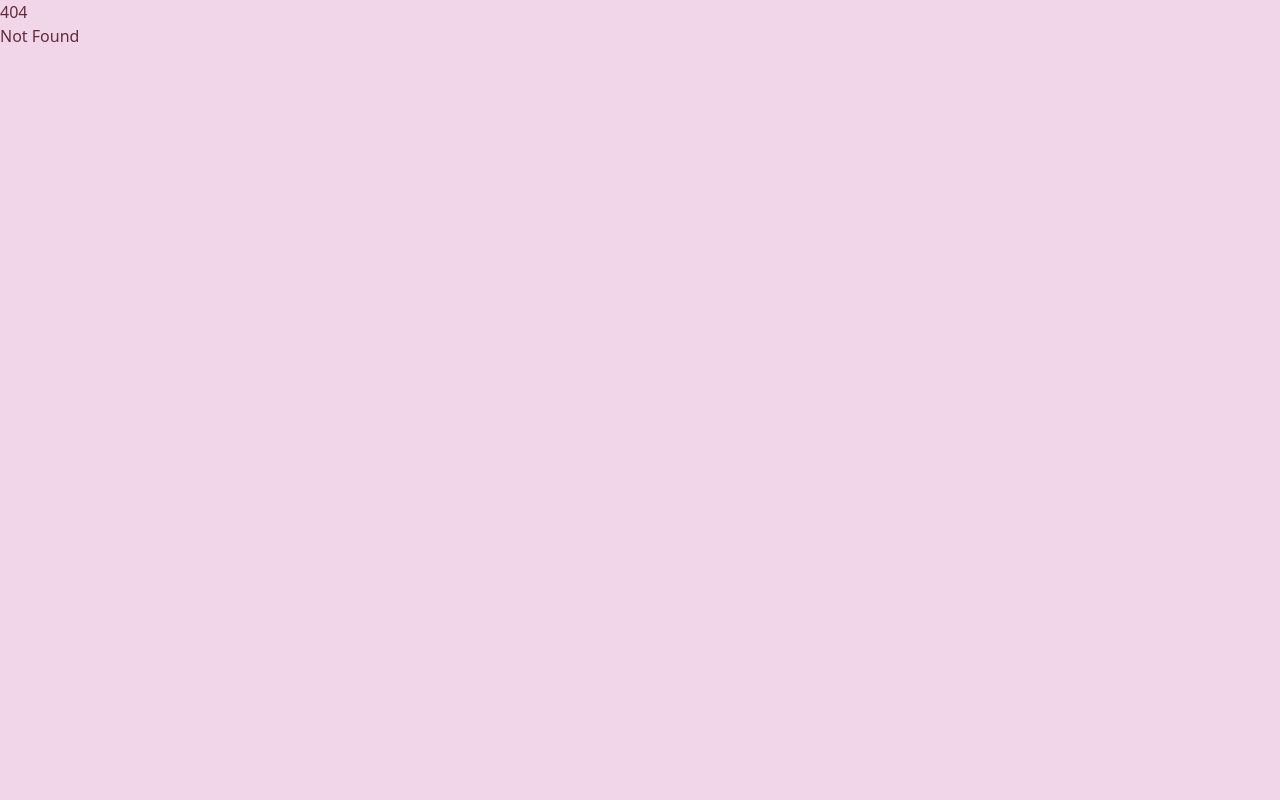
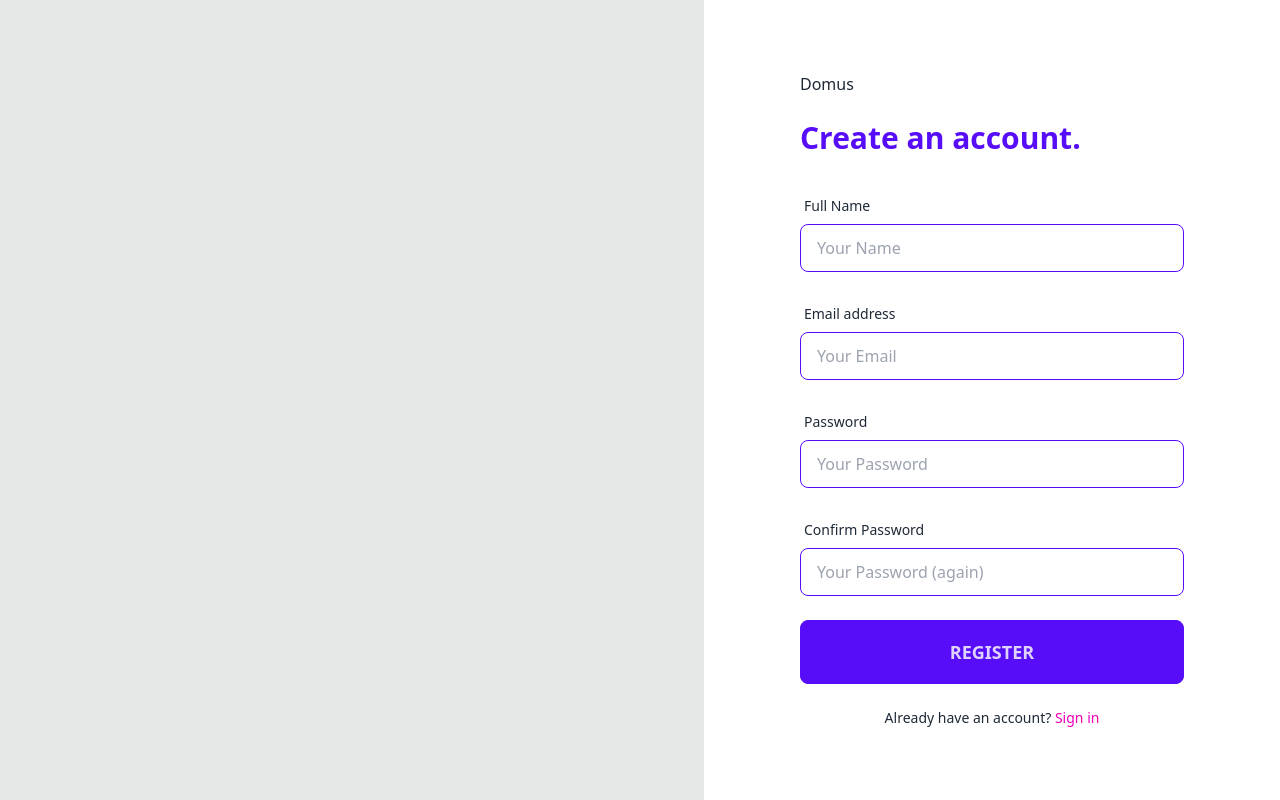
Before and after one commit to j-chad/domus, a SvelteKit app in the folder web/: page /auth/register in a window 1280 px wide. Before the commit this address had no page. Built offline with nearby package versions, Linux system fonts and the light colour scheme.

Commit message:
add register and error page

```diff
--- a/web/src/app.html
+++ b/web/src/app.html
@@ -1,5 +1,5 @@
 <!doctype html>
-<html lang="en-nz" data-theme='valentine'>
+<html lang="en-nz" class='h-full'>
 	<head>
 		<meta charset="utf-8" />
 		<link rel="icon" href="%sveltekit.assets%/favicon.png" />
@@ -8,7 +8,7 @@
 		<meta name="description" content="Flat management made easy" />
 		%sveltekit.head%
 	</head>
-	<body data-sveltekit-preload-data="hover">
-		<div style="display: contents">%sveltekit.body%</div>
+	<body data-sveltekit-preload-data="hover" class='h-full'>
+		<div class='contents h-full'>%sveltekit.body%</div>
 	</body>
 </html>
--- /dev/null
+++ b/web/src/routes/+error.svelte
@@ -0,0 +1,38 @@
+<script lang="ts">
+	import { page } from '$app/stores';
+
+	interface ErrorDetails {
+		title: string;
+		description: string;
+	}
+
+	const status = $page.status;
+	const details = getErrorDetails(status);
+
+	function getErrorDetails(status: number): ErrorDetails {
+		if (status === 404) {
+			return {
+				title: 'Page not found',
+				description: "Sorry, we couldn't find the page you’re looking for."
+			};
+		} else {
+			return {
+				title: 'Unknown error occurred',
+				description: 'Sorry, something went wrong.'
+			};
+		}
+	}
+</script>
+
+<main class="grid min-h-full place-items-center bg-base-100 px-6 py-24 sm:py-32 lg:px-8">
+	<div class="text-center">
+		<p class="text-base-content text-base font-semibold">{status}</p>
+		<h1 class="mt-4 text-3xl font-bold tracking-tight text-error sm:text-5xl">{details.title}</h1>
+		<p class="mt-6 text-base text-base-content leading-7">
+			{details.description}
+		</p>
+		<div class="mt-10 flex items-center justify-center gap-x-6">
+			<a href="/" class="btn btn-primary">Go back home</a>
+		</div>
+	</div>
+</main>
--- a/web/src/routes/+page.svelte
+++ b/web/src/routes/+page.svelte
@@ -1,12 +1,21 @@
 <script lang="ts">
+	const THEMES = ['light', 'dark', 'valentine'];
+
+	function changeTheme() {
+		// theme is changed via data-theme attribute on the html tag
+		const html = document.querySelector('html');
+		if (!html) throw new Error('html tag not found');
+
+		const currentTheme = html.getAttribute('data-theme');
+		const nextTheme = THEMES[(THEMES.indexOf(currentTheme ?? 'light') + 1) % THEMES.length];
+
+		if (!nextTheme) throw new Error('next theme not found');
+
+		html.setAttribute('data-theme', nextTheme);
+	}
 </script>
 
-<h1>Welcome to SvelteKit</h1>
-<p>Visita <a href="https://kit.svelte.dev">kit.svelte.dev</a> to read the documentation</p>
-
-<div>
-	<a href="/blog">Blog</a>
-	<a href="/about">About</a>
-</div>
-
-<button class="btn">Hello daisyUI</button>
+<a class="btn btn-primary" href="/auth/login">Login</a>
+<a class="btn btn-primary" href="/auth/register">Register</a>
+<a class="btn btn-primary" href="/registeadsar">404</a>
+<button class="btn btn-info" on:click={changeTheme}>Change Theme</button>
--- /dev/null
+++ b/web/src/routes/auth/+layout.svelte
@@ -0,0 +1,10 @@
+<main class="flex overflow-hidden h-full">
+	<div class="lg:block hidden bg-base-300 w-full h-full"></div>
+	<section
+		class="flex flex-col justify-center flex-1 px-4 py-12 overflow-hidden sm:px-6 lg:flex-none lg:px-20 xl:px-24 bg-base-100"
+	>
+		<div class="w-full max-w-xl mx-auto lg:w-96">
+			<slot />
+		</div>
+	</section>
+</main>
--- /dev/null
+++ b/web/src/routes/auth/login/+page.svelte
@@ -0,0 +1,59 @@
+<div>
+	<a class="text-base-content text-medium" href="/">Domus</a>
+	<h2 class="mt-6 text-3xl font-extrabold text-primary">Sign in.</h2>
+</div>
+
+<div class="mt-8">
+	<form action="#" method="POST" class="space-y-6">
+		<div class="form-control">
+			<label for="email" class="label label-text"> Email address </label>
+			<input
+				id="email"
+				name="email"
+				type="email"
+				autocomplete="email"
+				required
+				placeholder="Your Email"
+				class="input input-bordered input-primary"
+			/>
+		</div>
+
+		<div class="form-control">
+			<label for="password" class="label label-text"> Password </label>
+			<input
+				id="password"
+				name="password"
+				type="password"
+				autocomplete="current-password"
+				required
+				placeholder="Your Password"
+				class="input input-bordered input-primary"
+			/>
+		</div>
+
+		<div class="flex items-center justify-between">
+			<div class="form-control">
+				<label class="label cursor-pointer">
+					<input type="checkbox" class="checkbox checkbox-primary" />
+					<span class="label-text ml-2 text-base-content">Remember me</span>
+				</label>
+			</div>
+
+			<div class="text-sm">
+				<a href="account-recovery" class="text-secondary hover:text-secondary-focus">
+					Forgot your password?
+				</a>
+			</div>
+		</div>
+
+		<div>
+			<button type="submit" class="btn btn-lg btn-primary w-full">Sign in</button>
+		</div>
+
+		<div class="text-sm text-base-content text-center">
+			Not registered? <a href="register" class="text-secondary hover:text-secondary-focus">
+				Create an account
+			</a>
+		</div>
+	</form>
+</div>
--- /dev/null
+++ b/web/src/routes/auth/register/+page.svelte
@@ -0,0 +1,68 @@
+<div>
+	<a class="text-base-content text-medium" href="/">Domus</a>
+	<h2 class="mt-6 text-3xl font-extrabold text-primary">Create an account.</h2>
+</div>
+
+<div class="mt-8">
+	<form action="#" method="POST" class="space-y-6">
+		<div class="form-control">
+			<label for="name" class="label label-text"> Full Name </label>
+			<input
+				id="name"
+				name="name"
+				type="text"
+				autocomplete="name"
+				required
+				placeholder="Your Name"
+				class="input input-bordered input-primary"
+			/>
+		</div>
+
+		<div class="form-control">
+			<label for="email" class="label label-text"> Email address </label>
+			<input
+				id="email"
+				name="email"
+				type="email"
+				autocomplete="email"
+				required
+				placeholder="Your Email"
+				class="input input-bordered input-primary"
+			/>
+		</div>
+
+		<div class="form-control">
+			<label for="password" class="label label-text"> Password </label>
+			<input
+				id="password"
+				name="password"
+				type="password"
+				autocomplete="new-password"
+				required
+				placeholder="Your Password"
+				class="input input-bordered input-primary"
+			/>
+		</div>
+
+		<div class="form-control">
+			<label for="confirm-password" class="label label-text"> Confirm Password </label>
+			<input
+				id="confirm-password"
+				name="confirm-password"
+				type="password"
+				autocomplete="new-password"
+				required
+				placeholder="Your Password (again)"
+				class="input input-bordered input-primary"
+			/>
+		</div>
+
+		<button type="submit" class="btn btn-lg btn-primary w-full">Register</button>
+
+		<div class="text-sm text-base-content text-center">
+			Already have an account? <a href="login" class="text-secondary hover:text-secondary-focus">
+				Sign in
+			</a>
+		</div>
+	</form>
+</div>
--- a/web/src/routes/login/+page.svelte
+++ /dev/null
@@ -1,76 +0,0 @@
-<section class="overflow-hidden">
-	<div class="flex overflow-hidden">
-		<div class="relative flex-1 hidden w-0 overflow-hidden lg:block">
-			<img
-				class="absolute inset-0 object-cover w-full h-full bg-black"
-				src="/assets/images/placeholders/rectangleWide.png"
-				alt=""
-			/>
-		</div>
-		<div
-			class="flex flex-col justify-center flex-1 px-4 py-12 overflow-hidden sm:px-6 lg:flex-none lg:px-20 xl:px-24 bg-base-100"
-		>
-			<div class="w-full max-w-xl mx-auto lg:w-96">
-				<div>
-					<a class="text-base-content text-medium" href="/">Domus</a>
-					<h2 class="mt-6 text-3xl font-extrabold text-primary">Sign in.</h2>
-				</div>
-
-				<div class="mt-8">
-					<form action="#" method="POST" class="space-y-6" data-bitwarden-watching="1">
-						<div class="form-control">
-							<label for="email" class="label label-text"> Email address </label>
-							<input
-								id="email"
-								name="email"
-								type="email"
-								autocomplete="email"
-								required
-								placeholder="Your Email"
-								class="input input-bordered input-primary"
-							/>
-						</div>
-
-						<div class="form-control">
-							<label for="password" class="label label-text"> Password </label>
-							<input
-								id="password"
-								name="password"
-								type="password"
-								autocomplete="current-password"
-								required
-								placeholder="Your Password"
-								class="input input-bordered input-primary"
-							/>
-						</div>
-
-						<div class="flex items-center justify-between">
-							<div class="form-control">
-								<label class="label cursor-pointer">
-									<input type="checkbox" class="checkbox checkbox-primary" />
-									<span class="label-text ml-2 text-base-content">Remember me</span>
-								</label>
-							</div>
-
-							<div class="text-sm">
-								<a href="/account-recovery" class="text-secondary hover:text-secondary-focus">
-									Forgot your password?
-								</a>
-							</div>
-						</div>
-
-						<div>
-							<button type="submit" class="btn btn-lg btn-primary w-full">Sign in</button>
-						</div>
-
-						<div class="text-sm text-base-content text-center">
-							Not registered? <a href="/register" class="text-secondary hover:text-secondary-focus">
-								Create an account
-							</a>
-						</div>
-					</form>
-				</div>
-			</div>
-		</div>
-	</div>
-</section>
--- a/web/tailwind.config.ts
+++ b/web/tailwind.config.ts
@@ -2,7 +2,7 @@ import type { Config } from 'tailwindcss';
 import daisyui from 'daisyui';
 
 export default {
-	content: ['./src/routes/**/*.{svelte,js,ts}'],
+	content: ['./src/routes/**/*.{svelte,js,ts}', './src/app.html'],
 	theme: {
 		extend: {}
 	},
```
